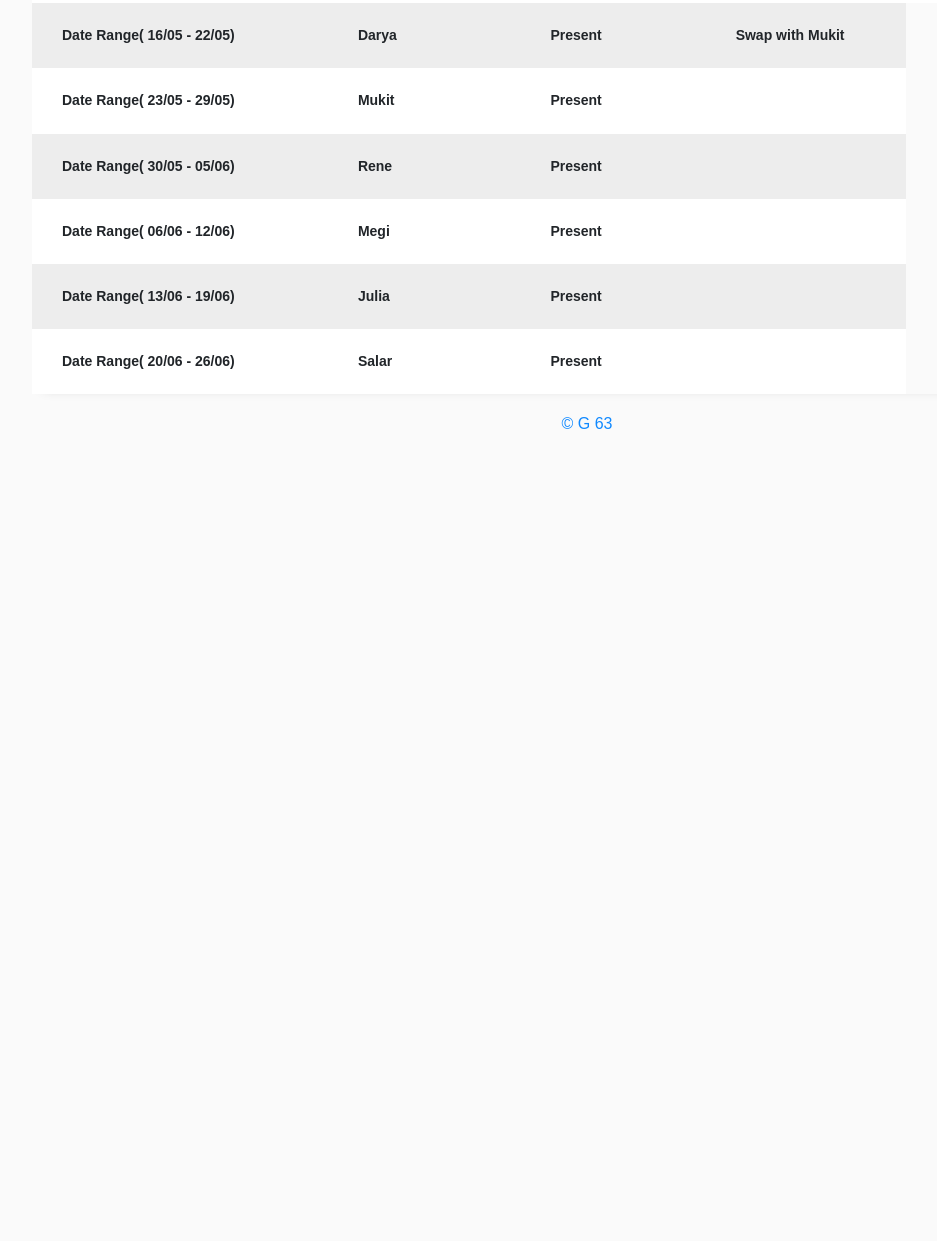
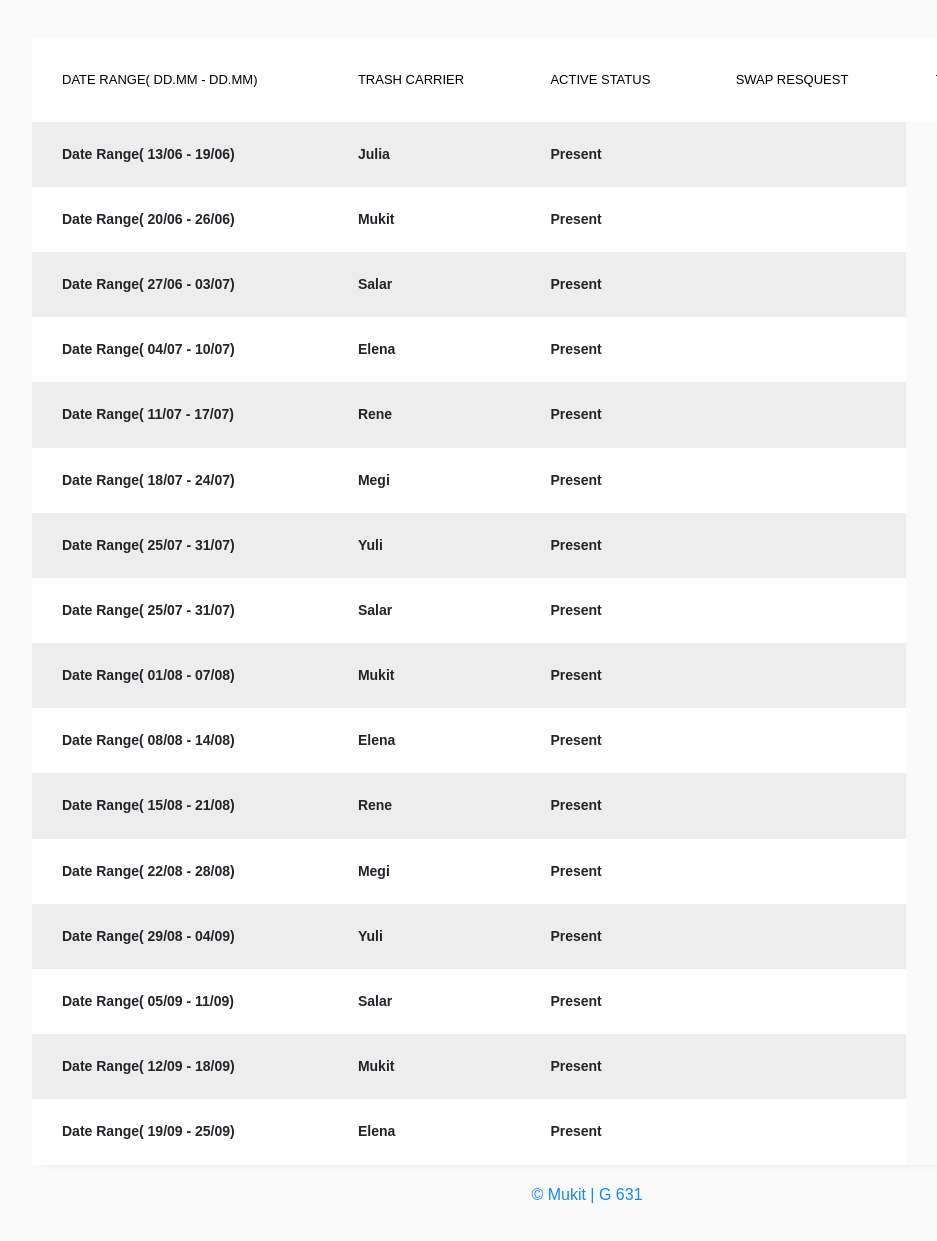
Before and after one commit to MukitCSTE/trashplan, a plain HTML site: page index.html in a window 1280 px wide. Shown: the part 335-1576 px from the top of the page, without its empty margins (53-990 px from the left). Before the commit the page ends 902 px from the top, so only its background shows below. Drawn offline with Linux system fonts and the light colour scheme.

Commit message:
Update index.html

```diff
--- a/index.html
+++ b/index.html
@@ -17,8 +17,11 @@
 		<div class="container">
 			<div class="row justify-content-center">
 				<div class="col-md-6 text-center mb-5">
+
 					<h2 class="heading-section">Trash plan shared apartment G63</h2>
 					<p>Hi there! to get notification please  <a href="https://forms.gle/m1t8kXYqai2ypLay5">visit here</a> and fill up the form</p>
+	                <p>If you are sick, trvel or some how absent you can inform @Mukit for swap request with next person </p>
+					<p> Have fun an enjoy living at G631 </p>
 
 				</div>
 			</div>
@@ -38,42 +41,17 @@
 						    </tr>
 						  </thead>
 						  <tbody>
-
-							<tr>
+                            <!--
+								<tr>
 								<th>Date Range( 16/05 - 22/05)</th>
 								<th>Darya</th>
 								<th>Present</th>
 								<th>  Swap with Mukit     </th>
-								<!-- <td><a href="#" class="btn btn-success">Completed</a></td>
+								<td><a href="#" class="btn btn-success">Completed</a></td>
 								 <td><a href="#" class="btn btn-success">Completed</a></td>
-								<td><a href="#" class="btn btn-warning">Open</a></td>-->
+								<td><a href="#" class="btn btn-warning">Open</a></td>
 							  </tr>
-						    <tr>
-                              <th>Date Range( 23/05 - 29/05)</th>
-						      <th>Mukit</th>
-						      <th>Present</th>
-							  <th>   </th>
-
-						    </tr>
-
-							<tr>
-								<th>Date Range( 30/05 - 05/06)</th>
-								<th>Rene</th>
-								<th>Present</th>
-								<th>       </th>
-
-							  </tr>
-
-
-
-							  <tr>
-								<th>Date Range( 06/06 - 12/06)</th>
-								<th>Megi</th>
-								<th>Present</th>
-								<th>       </th>
-
-
-							  </tr>
+							-->
 
 
 							  <tr>
@@ -86,11 +64,124 @@
 
 							  <tr>
 								<th>Date Range( 20/06 - 26/06)</th>
+								<th>Mukit</th>
+								<th>Present</th>
+								<th>       </th>
+
+							  </tr>
+
+							  <tr>
+								<th>Date Range( 27/06 - 03/07)</th>
 								<th>Salar</th>
 								<th>Present</th>
 								<th>       </th>
 
 							  </tr>
+
+							  <tr>
+								<th>Date Range( 04/07 - 10/07)</th>
+								<th>Elena</th>
+								<th>Present</th>
+								<th>       </th>
+
+							  </tr>
+
+							  <tr>
+								<th>Date Range( 11/07 - 17/07)</th>
+								<th>Rene</th>
+								<th>Present</th>
+								<th>       </th>
+
+							  </tr>
+
+							  <tr>
+								<th>Date Range( 18/07 - 24/07)</th>
+								<th>Megi</th>
+								<th>Present</th>
+								<th>       </th>
+
+							  </tr>
+
+							  <tr>
+								<th>Date Range( 25/07 - 31/07)</th>
+								<th>Yuli</th>
+								<th>Present</th>
+								<th>       </th>
+
+							  </tr>
+
+							  <tr>
+								<th>Date Range( 25/07 - 31/07)</th>
+								<th>Salar</th>
+								<th>Present</th>
+								<th>       </th>
+
+							  </tr>
+
+							  <tr>
+								<th>Date Range( 01/08 - 07/08)</th>
+								<th>Mukit</th>
+								<th>Present</th>
+								<th>       </th>
+
+							  </tr>
+
+							  <tr>
+								<th>Date Range( 08/08 - 14/08)</th>
+								<th>Elena</th>
+								<th>Present</th>
+								<th>       </th>
+
+							  </tr>
+							  <tr>
+								<th>Date Range( 15/08 - 21/08)</th>
+								<th>Rene</th>
+								<th>Present</th>
+								<th>       </th>
+
+							  </tr>
+
+							  <tr>
+								<th>Date Range( 22/08 - 28/08)</th>
+								<th>Megi</th>
+								<th>Present</th>
+								<th>       </th>
+
+							  </tr>
+
+							  <tr>
+								<th>Date Range( 29/08 - 04/09)</th>
+								<th>Yuli</th>
+								<th>Present</th>
+								<th>       </th>
+
+							  </tr>
+
+							  <tr>
+								<th>Date Range( 05/09 - 11/09)</th>
+								<th>Salar</th>
+								<th>Present</th>
+								<th>       </th>
+
+							  </tr>
+
+							  <tr>
+								<th>Date Range( 12/09 - 18/09)</th>
+								<th>Mukit</th>
+								<th>Present</th>
+								<th>       </th>
+
+							  </tr>
+
+
+							  <tr>
+								<th>Date Range( 19/09 - 25/09)</th>
+								<th>Elena</th>
+								<th>Present</th>
+								<th>       </th>
+
+							  </tr>
+
 
 
 						  </tbody>
@@ -100,7 +191,7 @@
 			</div>
 		</div>
 		<div  class="row justify-content-center">
-			<p> <a href="#">&copy G 63</a></p>
+			<p> <a href="#">&copy Mukit | G 631</a></p>
 		</div>
 	</section>
 
```
